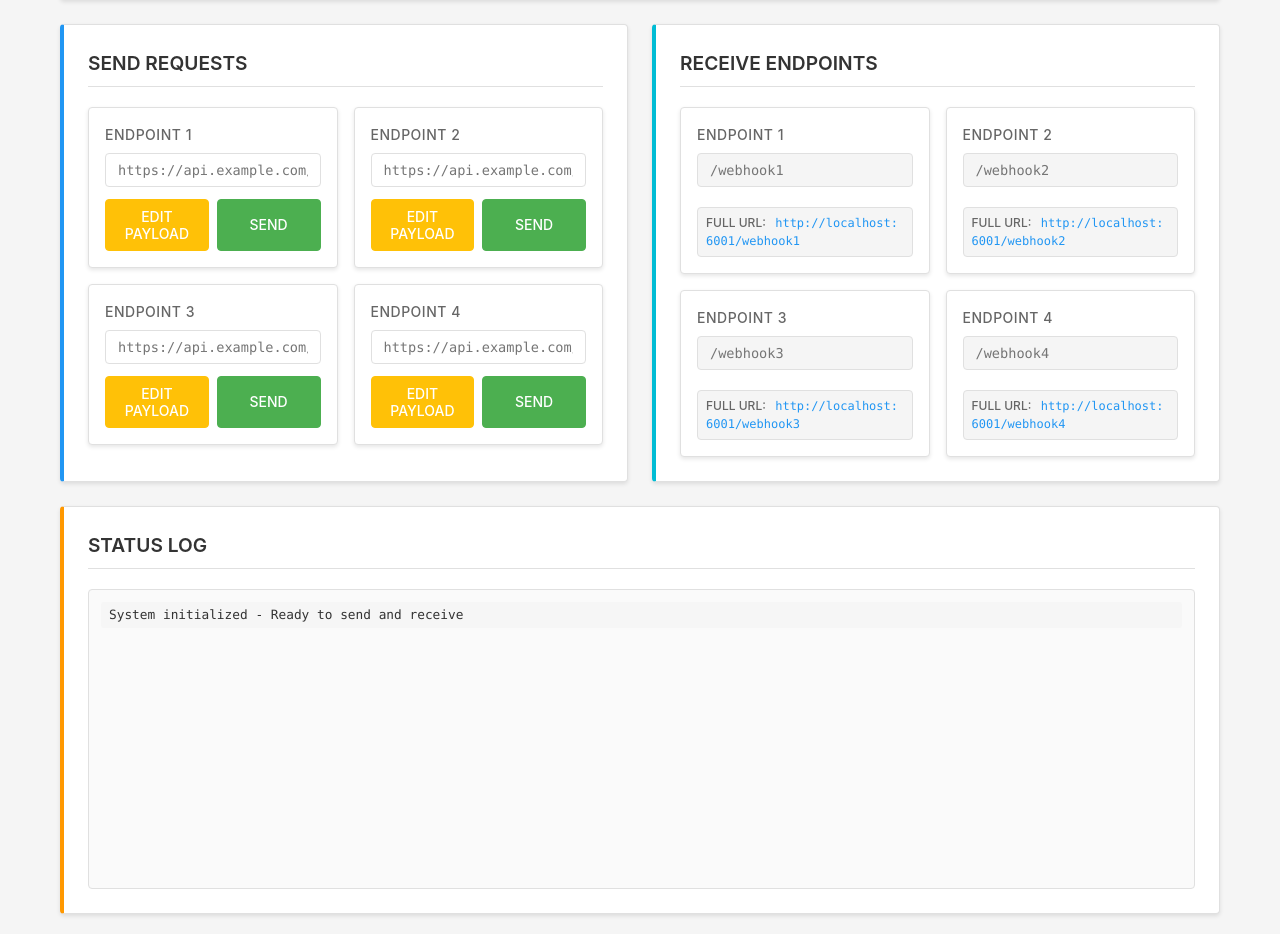
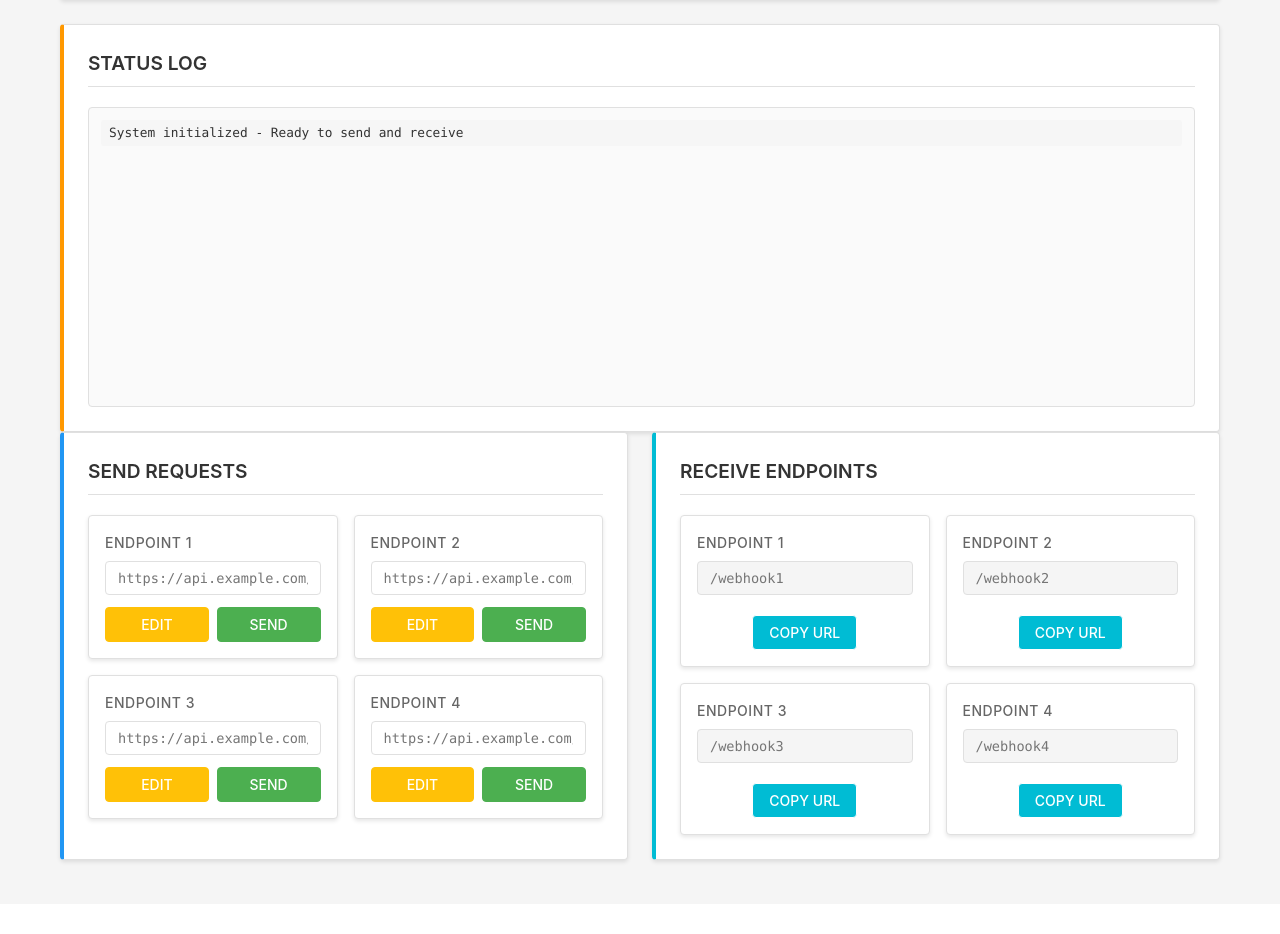
Before and after one commit to benlen10/api-remote, a Flask app: page / in a window 1280 px wide. Shown: the part 105-1039 px from the top of the page. After the commit the page ends 970 px from the top, so only its background shows below. Run offline with Flask 3, Linux system fonts and the light colour scheme.

Commit message:
UI changes

```diff
--- a/static/css/style.css
+++ b/static/css/style.css
@@ -110,7 +110,6 @@ body {
 
 .log-panel {
     border-left: 4px solid var(--accent-orange);
-    grid-column: 1 / -1;
 }
 
 .panel-title {
@@ -197,23 +196,28 @@ body {
 
 .endpoint-url {
     margin-top: 8px;
-    font-size: 0.75rem;
-    padding: 6px 8px;
-    background-color: var(--primary-bg);
-    border-radius: var(--border-radius);
-    border: 1px solid var(--border-color);
-}
-
-.url-label {
-    color: var(--secondary-text);
-    margin-right: 6px;
-    font-weight: 500;
+    display: flex;
+    justify-content: center;
 }
 
 .url-value {
     color: var(--accent-blue);
     font-family: 'Monaco', 'Menlo', 'Ubuntu Mono', monospace;
+    font-size: 0.75rem;
     word-break: break-all;
+}
+
+.btn-copy {
+    background-color: var(--accent-cyan);
+    border-color: var(--accent-cyan);
+    color: white;
+    font-size: 0.75rem;
+    padding: 4px 8px;
+    white-space: nowrap;
+}
+
+.btn-copy:hover {
+    background-color: #00acc1;
 }
 
 /* Buttons */
@@ -439,11 +443,11 @@ body {
     }
 
     .header h1 {
-        font-size: 2rem;
+        font-size: 1.5rem;
     }
 
     .panel-title {
-        font-size: 1.5rem;
+        font-size: 1rem;
     }
 
     .button-row {
--- a/static/js/app.js
+++ b/static/js/app.js
@@ -44,6 +44,29 @@ class APIRemote {
                 urlDisplay.textContent = baseUrl + endpoint;
             }
         }
+    }
+
+    // Copy URL to clipboard
+    copyUrl(index) {
+        const urlElement = document.getElementById(`full-url-${index}`);
+        const url = urlElement.textContent;
+
+        navigator.clipboard.writeText(url).then(() => {
+            this.addLogEntry(`URL copied to clipboard: ${url}`, 'success');
+        }).catch(err => {
+            // Fallback for older browsers
+            const textArea = document.createElement('textarea');
+            textArea.value = url;
+            document.body.appendChild(textArea);
+            textArea.select();
+            try {
+                document.execCommand('copy');
+                this.addLogEntry(`URL copied to clipboard: ${url}`, 'success');
+            } catch (err) {
+                this.addLogEntry(`Failed to copy URL: ${err.message}`, 'error');
+            }
+            document.body.removeChild(textArea);
+        });
     }
 
     // Send API request
@@ -244,6 +267,10 @@ function savePayload() {
     apiRemote.savePayload();
 }
 
+function copyUrl(index) {
+    apiRemote.copyUrl(index);
+}
+
 // Initialize when DOM is loaded
 document.addEventListener('DOMContentLoaded', function() {
     apiRemote = new APIRemote();
--- a/templates/index.html
+++ b/templates/index.html
@@ -16,6 +16,16 @@
             </div>
         </header>
 
+        <!-- Status Log -->
+        <section class="panel log-panel">
+            <h2 class="panel-title">STATUS LOG</h2>
+            <div class="log-container" id="log-container">
+                <div class="log-content" id="log-content">
+                    <div class="log-entry">System initialized - Ready to send and receive</div>
+                </div>
+            </div>
+        </section>
+
         <div class="grid">
             <!-- Send Section -->
             <section class="panel send-panel">
@@ -31,7 +41,7 @@
                                placeholder="https://api.example.com/endpoint{{ i + 1 }}"
                                value="{% if send_endpoints and i < send_endpoints|length %}{{ send_endpoints[i] }}{% endif %}">
                         <div class="button-row">
-                            <button class="btn btn-edit" onclick="openPayloadModal({{ i }}, 'send')">EDIT PAYLOAD</button>
+                            <button class="btn btn-edit" onclick="openPayloadModal({{ i }}, 'send')">EDIT</button>
                             <button class="btn btn-send" onclick="sendRequest({{ i }})">SEND</button>
                         </div>
                     </div>
@@ -54,24 +64,14 @@
                                value="{% if receive_endpoints and i < receive_endpoints|length %}{{ receive_endpoints[i] }}{% endif %}"
                                readonly>
                         <div class="endpoint-url">
-                            <span class="url-label">FULL URL:</span>
-                            <span class="url-value" id="full-url-{{ i }}">http://localhost:6001{% if receive_endpoints and i < receive_endpoints|length %}{{ receive_endpoints[i] }}{% else %}/webhook{{ i + 1 }}{% endif %}</span>
+                            <button class="btn btn-copy" onclick="copyUrl({{ i }})">COPY URL</button>
+                            <span class="url-value" id="full-url-{{ i }}" style="display: none;">http://localhost:6001{% if receive_endpoints and i < receive_endpoints|length %}{{ receive_endpoints[i] }}{% else %}/webhook{{ i + 1 }}{% endif %}</span>
                         </div>
                     </div>
                     {% endfor %}
                 </div>
             </section>
         </div>
-
-        <!-- Status Log -->
-        <section class="panel log-panel">
-            <h2 class="panel-title">STATUS LOG</h2>
-            <div class="log-container" id="log-container">
-                <div class="log-content" id="log-content">
-                    <div class="log-entry">System initialized - Ready to send and receive</div>
-                </div>
-            </div>
-        </section>
     </div>
 
     <!-- Payload Modal -->
```
